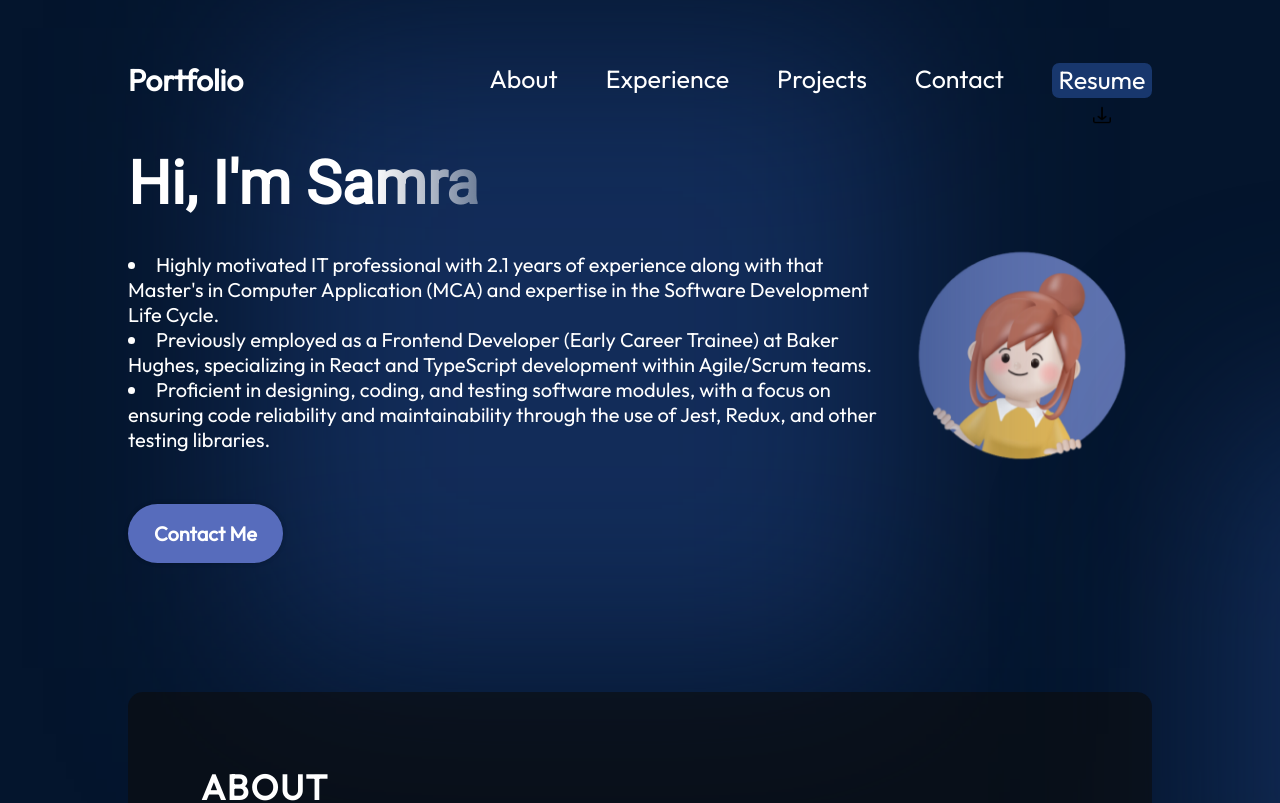
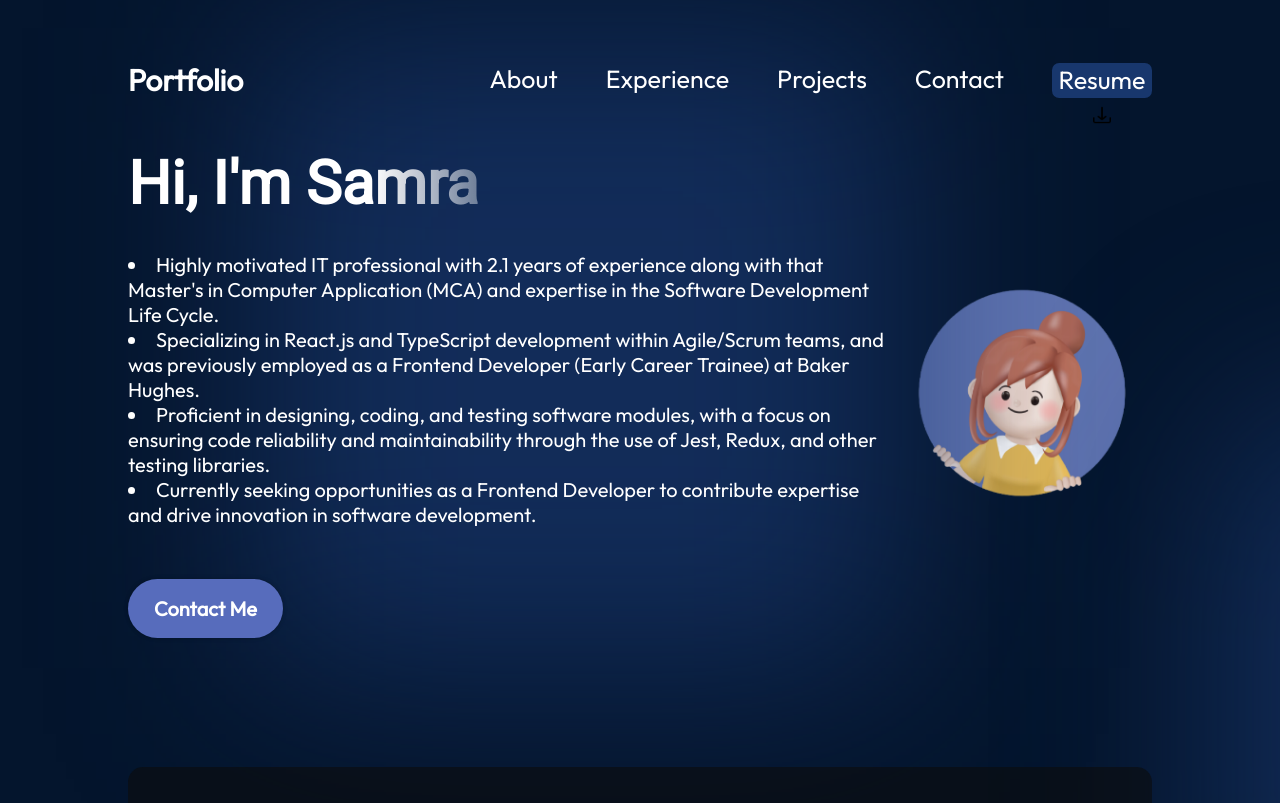
Before and after one commit to azharisamra/Portfolio, a React (Vite) app: page / in a window 1280 px wide. Shown: the top 803 px of the page. Built offline with nearby package versions, Linux system fonts and the light colour scheme.

Commit message:
Update Hero.jsx

```diff
--- a/src/Components/Hero/Hero.jsx
+++ b/src/Components/Hero/Hero.jsx
@@ -17,14 +17,18 @@ function Hero() {
                 expertise in the Software Development Life Cycle.
               </li>
               <li>
-                Previously employed as a Frontend Developer (Early Career
-                Trainee) at Baker Hughes, specializing in React and TypeScript
-                development within Agile/Scrum teams.
+                Specializing in React.js and TypeScript development within
+                Agile/Scrum teams, and was previously employed as a
+                Frontend Developer (Early Career Trainee) at Baker Hughes.
               </li>
               <li>
                 Proficient in designing, coding, and testing software modules,
                 with a focus on ensuring code reliability and maintainability
                 through the use of Jest, Redux, and other testing libraries. {" "}
+              </li>
+               <li>
+                Currently seeking opportunities as a Frontend Developer to
+                 contribute expertise and drive innovation in software development.
               </li>
             </ul>
           </Reveal>
```
